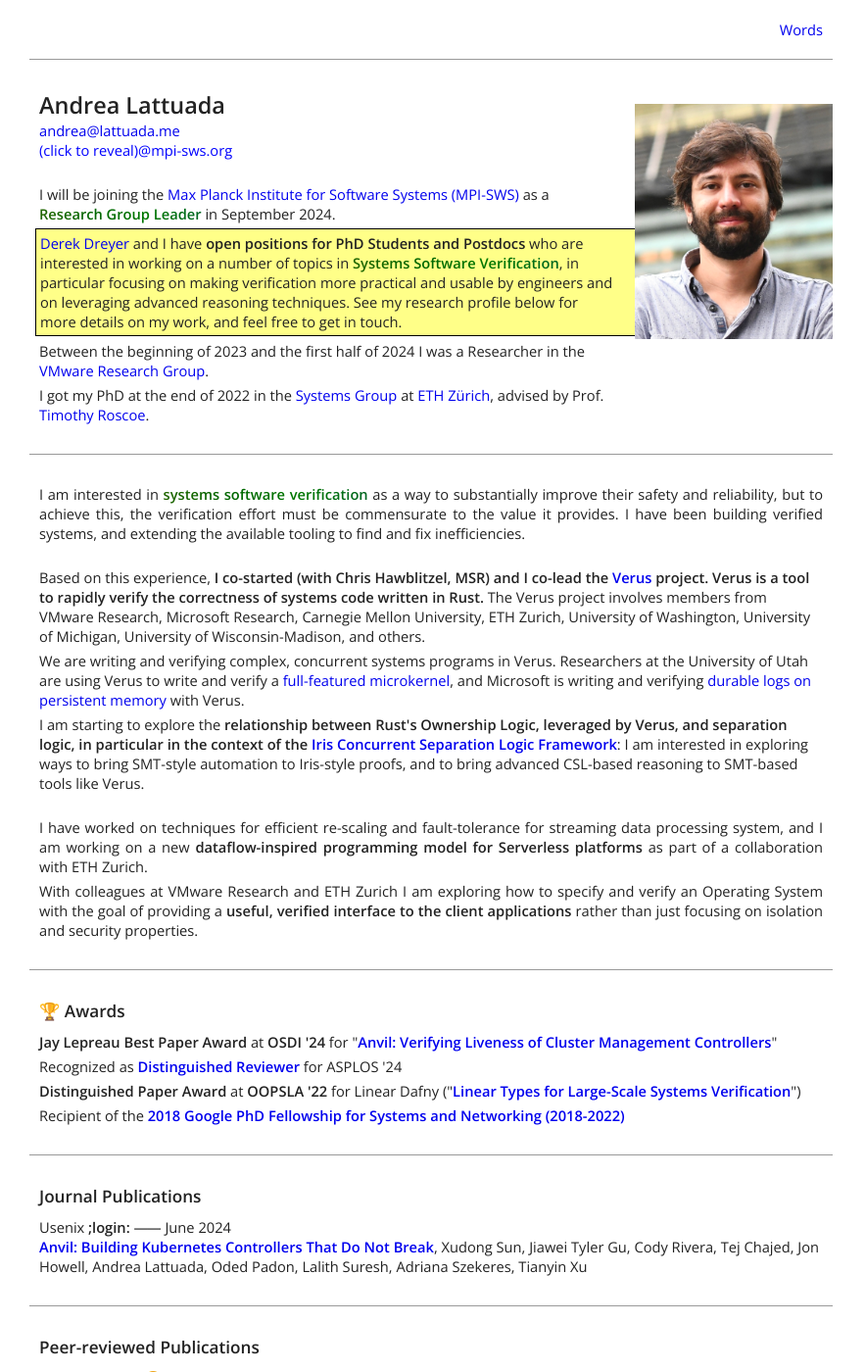
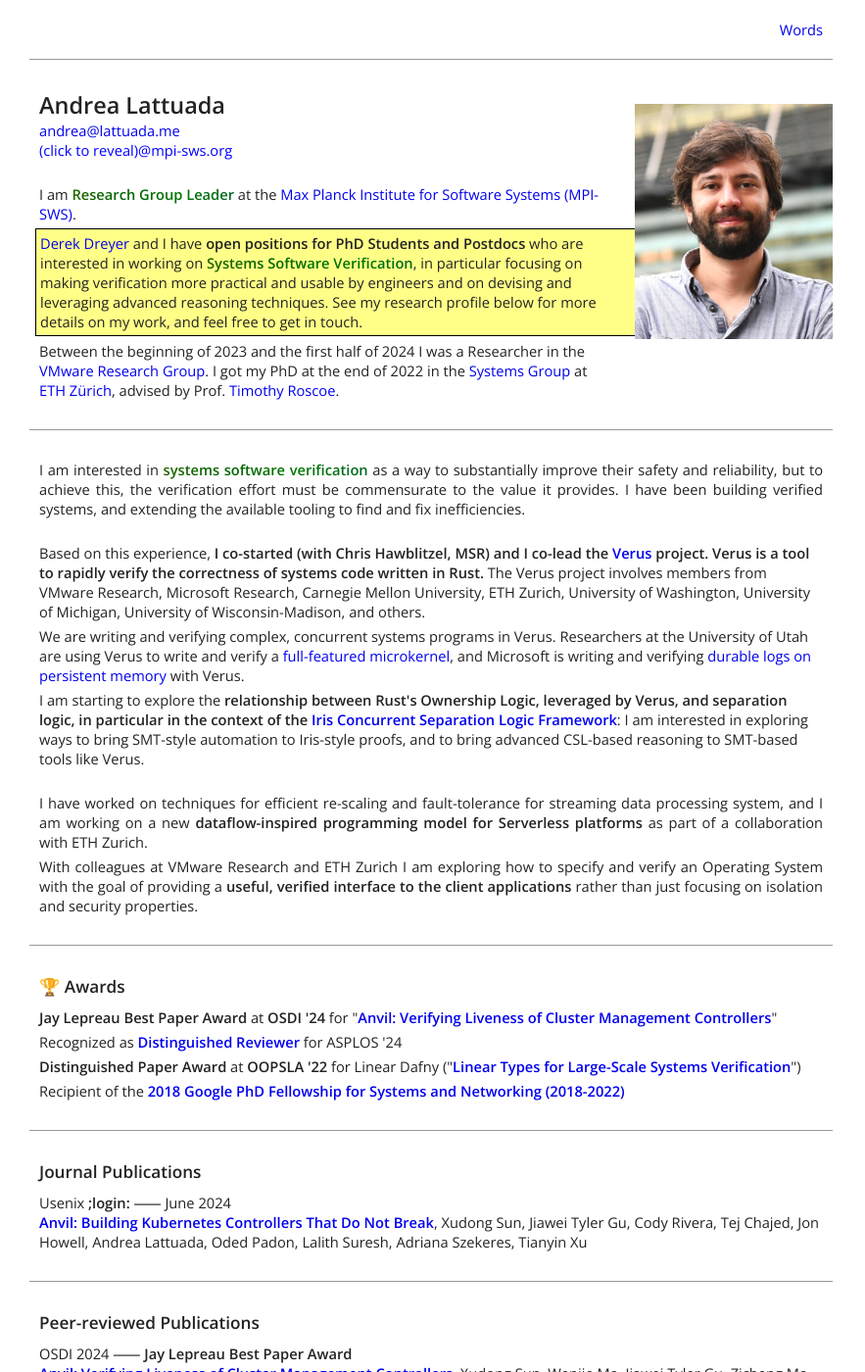
Before and after one commit to utaal/utaal.github.io, a Jekyll site: the page built from index.html, in a window 1280 px wide and 1400 px high. Shown: the whole window at 98% size, without its empty margins (0-883 px from the left). Built offline with Jekyll 4.4.1, drawn with Linux system fonts in a browser that asks for light colours; nearby versions of some CDN libraries; some of the changed text lies outside the part shown.

Commit message:
past -> present

```diff
--- a/index.html
+++ b/index.html
@@ -36,10 +36,9 @@
           </script>
           <br/></p>
           <div style="height:20px"></div>
-          <p>I will be joining the <a href="https://www.mpi-sws.org">Max Planck Institute for Software Systems (MPI-SWS)</a> as a <span class="highlight">Research Group Leader</span> in September 2024.</p>
-          <p><div class="ad"><a href="https://people.mpi-sws.org/~dreyer/">Derek Dreyer</a> and I have <b>open positions for PhD Students and Postdocs</b> who are interested in working on a number of topics in <span class="highlight">Systems Software Verification</span>, in particular focusing on making verification more practical and usable by engineers and on leveraging advanced reasoning techniques. See my research profile below for more details on my work, and feel free to get in touch.</div></p>
-          <p>Between the beginning of 2023 and the first half of 2024 I was a Researcher in the <a href="https://research.vmware.com">VMware Research Group</a>.</p>
-          <p>I got my PhD at the end of 2022 in the <a href="https://www.systems.ethz.ch">Systems Group</a> at <a href="https://www.ethz.ch/en.html">ETH Zürich</a>, advised by Prof. <a target="_blank" href="https://people.inf.ethz.ch/troscoe/">Timothy Roscoe</a>.</p>
+          <p>I am <span class="highlight">Research Group Leader</span> at the <a href="https://www.mpi-sws.org">Max Planck Institute for Software Systems (MPI-SWS)</a>.</p>
+          <p><div class="ad"><a href="https://people.mpi-sws.org/~dreyer/">Derek Dreyer</a> and I have <b>open positions for PhD Students and Postdocs</b> who are interested in working on <span class="highlight">Systems Software Verification</span>, in particular focusing on making verification more practical and usable by engineers and on devising and leveraging advanced reasoning techniques. See my research profile below for more details on my work, and feel free to get in touch.</div></p>
+          <p>Between the beginning of 2023 and the first half of 2024 I was a Researcher in the <a href="https://research.vmware.com">VMware Research Group</a>. I got my PhD at the end of 2022 in the <a href="https://www.systems.ethz.ch">Systems Group</a> at <a href="https://www.ethz.ch/en.html">ETH Zürich</a>, advised by Prof. <a target="_blank" href="https://people.inf.ethz.ch/troscoe/">Timothy Roscoe</a>.</p>
           <!--<p><a href="assets/Andrea-Lattuada.pdf">Here is my CV</a>.</p>-->
         </div>
         <div class="main relative card">
@@ -94,7 +93,7 @@
           <h3>Peer-reviewed Publications</h3>
           <ul class="resume">
             <li>
-                <div class="publication-year">OSDI 2024 ⸺<span style="font-weight: bold"> 🏆 Jay Lepreau Best Paper Award</span></div>
+                <div class="publication-year">OSDI 2024 ⸺<span style="font-weight: bold"> Jay Lepreau Best Paper Award</span></div>
                 <div><a href="https://www.usenix.org/conference/osdi24/presentation/sun-xudong" class="paper-title">Anvil: Verifying Liveness of Cluster Management Controllers</a>, Xudong Sun, Wenjie Ma, Jiawei Tyler Gu, Zicheng Ma, Tej Chajed, Jon Howell, Andrea Lattuada, Oded Padon, Lalith Suresh, Adriana Szekeres, Tianyin Xu</div>
                 <div style="display: inline-block" class="publication-location">18th USENIX Symposium on Operating Systems Design and Implementation</div>
             </li>
@@ -114,7 +113,7 @@
               <div style="display: inline-block" class="resume-location">17th USENIX Symposium on Operating Systems Design and Implementation </div>
             </li>
             <li>
-              <div class="resume-year">OOPSLA 2022 ⸺<span style="font-weight: bold"> 🏆 Distinguished Paper Award</span></div>
+              <div class="resume-year">OOPSLA 2022 ⸺<span style="font-weight: bold"> Distinguished Paper Award</span></div>
               <div><a href="https://doi.org/10.1145/3527313" class="paper-title">Linear Types for Large-Scale Systems Verification</a>, Jialin Li, Andrea Lattuada, Yi Zhou, Jonathan Cameron, Jon Howell, Bryan Parno, Chris Hawblitzel</div>
               <div style="display: inline-block" class="resume-location">Proceedings of the ACM on Programming Languages </div>
             </li>
```
